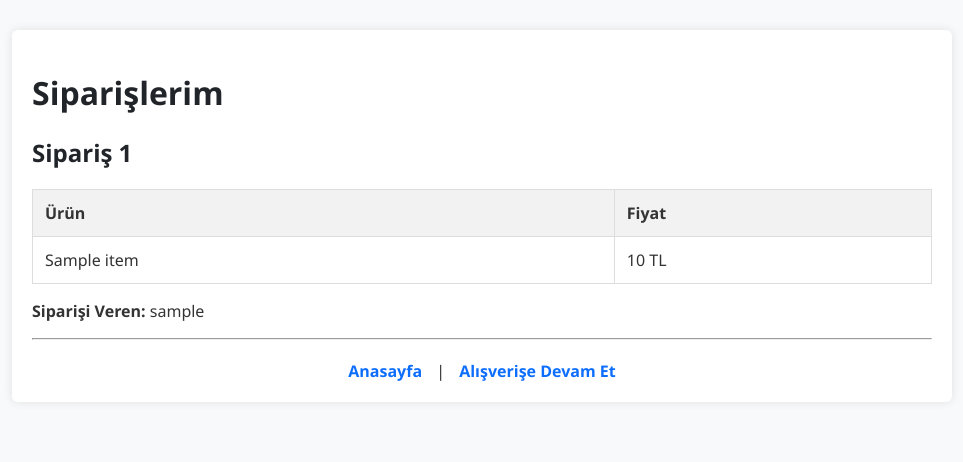
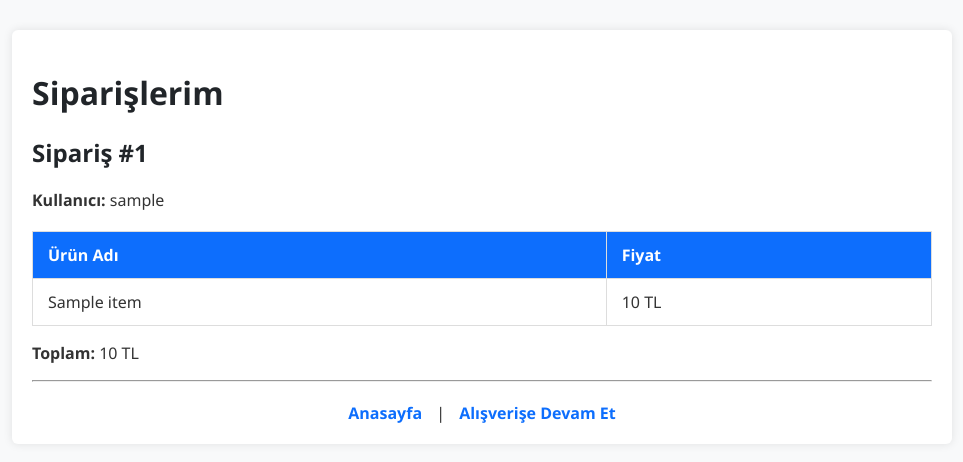
Before and after one commit to Algan65/Sepetinyolu, a Flask app: template templates/orders.html in a window 1280 px wide. Shown: the top 462 px of the page, without its empty margins (158-1121 px from the left). Run offline with Flask 3, Linux system fonts and the light colour scheme; the template is opened without the code that fills it: most values are stand-ins (such as "Sample title", 1, 10 or a date in 2020).

Commit message:
Update orders.html

```diff
--- a/templates/orders.html
+++ b/templates/orders.html
@@ -10,18 +10,17 @@
             border-collapse: collapse;
             margin-top: 20px;
         }
-        table, th, td {
+        th, td {
+            padding: 12px 15px;
             border: 1px solid #ddd;
-        }
-        th, td {
-            padding: 12px;
             text-align: left;
         }
         th {
-            background-color: #f2f2f2;
+            background-color: #0d6efd;
+            color: white;
         }
         tr:nth-child(even) {
-            background-color: #f9f9f9;
+            background-color: #f2f2f2;
         }
     </style>
 </head>
@@ -31,11 +30,13 @@
 
         {% if orders and orders|length > 0 %}
             {% for order in orders %}
-            <h2>Sipariş {{ loop.index }}</h2>
+            <div class="order-box">
+                <h2>Sipariş #{{ loop.index }}</h2>
+                <p><strong>Kullanıcı:</strong> {{ order.username }}</p>
                 <table>
                     <thead>
                         <tr>
-                        <th>Ürün</th>
+                            <th>Ürün Adı</th>
                             <th>Fiyat</th>
                         </tr>
                     </thead>
@@ -48,8 +49,9 @@
                         {% endfor %}
                     </tbody>
                 </table>
-            <p><strong>Siparişi Veren:</strong> {{ order.username }}</p>
+                <p><strong>Toplam:</strong> {{ order.items | sum(attribute='price') }} TL</p>
                 <hr>
+            </div>
             {% endfor %}
         {% else %}
             <p>Henüz verilmiş bir siparişiniz bulunmamaktadır.</p>
```
Lines whose indentation alone changed are shown as unchanged.
